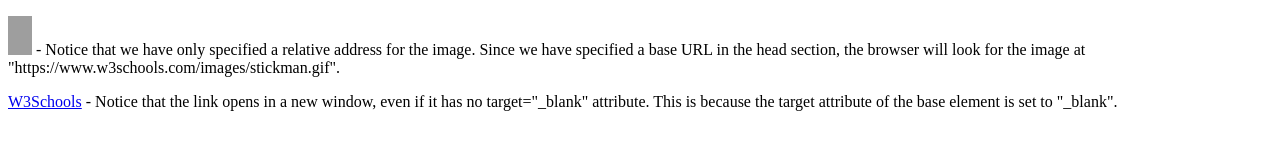
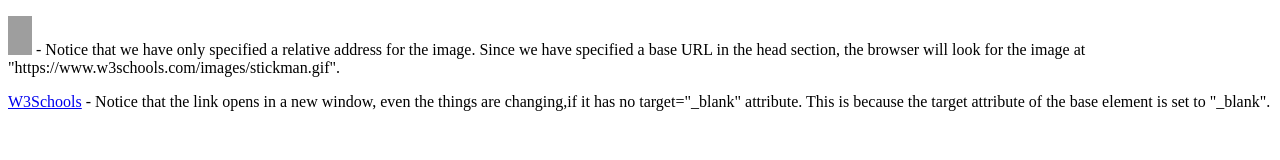
Before and after one commit to nazeerlinux/SampleHtmlpage, a plain HTML site: page index.html in a window 1280 px wide. Drawn offline with Linux system fonts and the light colour scheme; grey boxes are pictures that could not be loaded.

Commit message:
a little

```diff
--- a/index.html
+++ b/index.html
@@ -7,7 +7,7 @@
 
 <p><img src="stickman.gif" width="24" height="39" alt="Stickman"> - Notice that we have only specified a relative address for the image. Since we have specified a base URL in the head section, the browser will look for the image at "https://www.w3schools.com/images/stickman.gif".</p>
 
-<p><a href="https://www.w3schools.com">W3Schools</a> - Notice that the link opens in a new window, even if it has no target="_blank" attribute. This is because the target attribute of the base element is set to "_blank".</p>
+<p><a href="https://www.w3schools.com">W3Schools</a> - Notice that the link opens in a new window, even the things are changing,if it has no target="_blank" attribute. This is because the target attribute of the base element is set to "_blank".</p>
 
 </body>
 </html>
```
